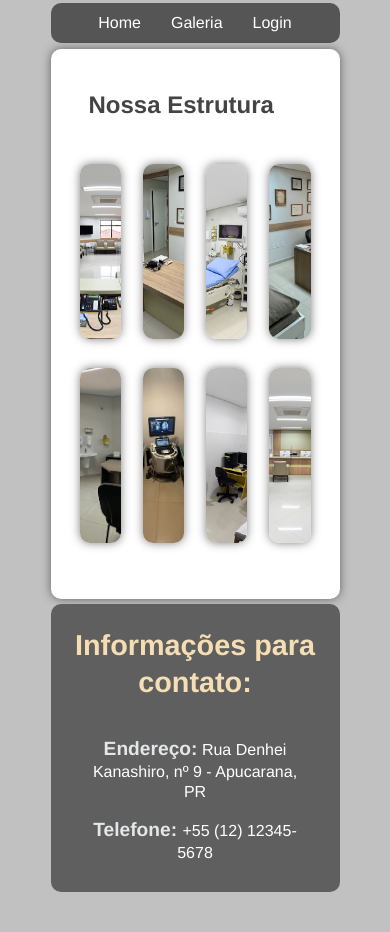
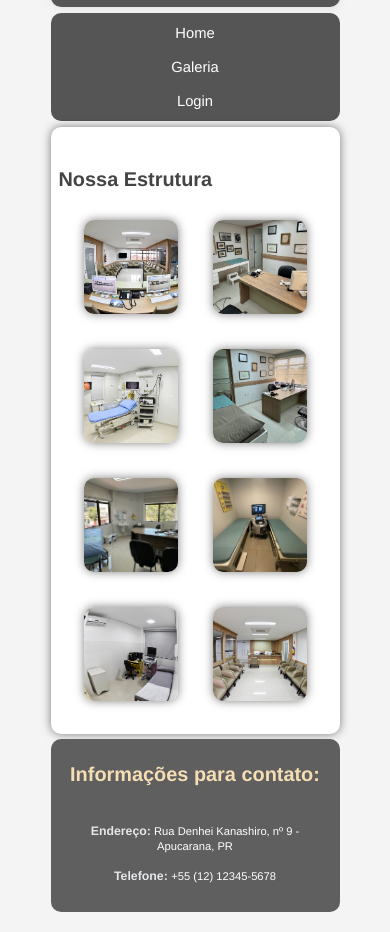
Before and after one commit to luismendess/trabalho1parte5, a plain HTML site: page galeria.html in a window 390 px wide. Shown: the part 178-1110 px from the top of the page. Drawn offline with Linux system fonts and the light colour scheme.

Commit message:
finalização do trabalho 1 parte 5

```diff
--- a/css/styles-galeria.css
+++ b/css/styles-galeria.css
@@ -17,6 +17,14 @@ header {
     box-shadow: 0 0 10px rgba(0, 0, 0, 0.1);
     text-align: center;
     margin-bottom: 6px;
+    font-size: 1.9em;
+}
+
+header h1,
+.titulo-nossa-estrutura,
+.titulo-footer,
+footer p {
+    font-size: calc(0.5em + 1vw);
 }
 
 nav {
@@ -25,10 +33,8 @@ nav {
     background-color: #555555;
     color: white;
     padding: 8px;
-    text-align: space-around;
     margin: 1px auto;
     margin-bottom: 6px;
-    font-family: "Helvetica Neue", Helvetica, Arial, sans-serif;
 }
 
 nav ul {
@@ -39,12 +45,14 @@ nav ul {
     list-style: none;
     margin: 0;
     padding: 0;
+    flex-wrap: wrap;
 }
 
 nav a {
     color: white;
     text-decoration: none;
     padding: 5px 10px;
+    font-size: calc(0.5em + 0.5vw);
 }
 
 nav a:hover {
@@ -61,29 +69,35 @@ nav a:hover {
     border-radius: 10px;
     box-shadow: 0px 0px 10px rgba(0, 0, 0, 0.5);
     margin-bottom: 5px;
+    display: flex;
+    flex-direction: column;
+    align-items: center;
 }
 
 .imagens-estrutura {
-    width: 100%;
-    border-collapse: separate;
-    border-spacing: 20px;
-    margin: 20px auto;
+    display: grid;
+    grid-template-columns: repeat(4, 1fr);
+    gap: 35px;
+    padding: 5px;
+    margin-bottom: 20px;
+    justify-content: center;
 }
 
 .imagens-estrutura td {
     text-align: center;
 }
 
-.titulo-nossa-estrutura{
+.titulo-nossa-estrutura {
     margin-top: 30px;
     justify-items: left;
-    text-align: justify;
-    margin-left: 30px;
+    text-align: start;
 }
 
 .imagens-estrutura img {
     width: 100%;
-    max-width: 160;
+    height: auto;
+    max-width: 200px;
+    aspect-ratio: 1 / 1;
     object-fit: cover;
     border-radius: 10px;
     box-shadow: 0 0 10px rgba(0, 0, 0, 0.5);
@@ -97,8 +111,7 @@ footer {
     font-family: "Helvetica Neue", Helvetica, Arial, sans-serif;
     width: 70%;
     border-radius: 10px;
-    text-align: space-evenly;
-    margin: 0px auto;
+    margin: 0 auto;
     margin-bottom: 20px;
     line-height: 1.3;
 }
@@ -112,18 +125,19 @@ footer {
     padding: 15px;
     max-width: 800px;
     margin: 0 auto;
+    text-align: center;
 }
 
 .titulo-footer {
     font-family: "Helvetica Neue", Helvetica, Arial, sans-serif;
-    font-size: 1.8em;
+    font-size: 1.6em;
     margin: 15px 0;
     color: wheat;
 }
 
 footer b {
     font-family: "Helvetica Neue", Helvetica, Arial, sans-serif;
-    font-size: 1.2em;
+    font-size: 1.1em;
     color: rgb(228, 230, 232);
     text-decoration: none;
 }
@@ -136,10 +150,104 @@ footer p {
     min-width: 120px;
     text-align: center;
     padding: 0 15px;
+    font-size: 1em;
 }
 
-body {
-    background-color: rgb(193, 193, 193);
-    margin: 0;
-    padding: 0;
+@media screen and (max-width: 768px) {
+
+    header,
+    nav,
+    .principal-galeria,
+    footer {
+        justify-items: center;
+        align-items: center;
+        width: 70%;
+    }
+
+    .imagens-estrutura {
+        grid-template-columns: repeat(3, 1fr);
+        margin: 20px;
+    }
+
+    .imagens-estrutura img {
+        max-width: 140px;
+    }
+
+    nav ul {
+        flex-direction: column;
+        align-items: center;
+    }
+
+    nav a {
+        padding: 10px 20px;
+        font-size: calc(0.9em + 0.5vw);
+    }
+
+    .footer-content {
+        flex-direction: column;
+        align-items: center;
+        justify-items: center;
+    }
+
+    header h1,
+    .titulo-nossa-estrutura,
+    .titulo-footer,
+    footer p {
+        align-items: center;
+        font-size: calc(1.2em + 1vw);
+    }
+
+    footer p {
+        align-items: center;
+        font-size: 0.9em;
+    }
 }
+
+@media screen and (max-width: 480px) {
+    header,
+    nav,
+    .principal-galeria,
+    footer {
+        width: 70%;
+    }
+
+    .imagens-estrutura {
+        grid-template-columns: repeat(2, 1fr);
+    }
+
+    .imagens-estrutura img {
+        max-width: 120px;
+    }
+
+    .footer-content {
+        flex-direction: column;
+        align-items: center;
+    }
+
+    .footer-content {
+        flex-direction: column;
+    }
+
+    nav ul {
+        flex-direction: column;
+        align-items: center;
+    }
+
+    nav a {
+        padding: 10px 20px;
+        font-size: calc(0.8em + 0.5vw);
+    }
+
+    header h1,
+    .titulo-nossa-estrutura,
+    .titulo-footer,
+    footer p {
+        align-items: center;
+        font-size: calc(1em + 1vw);
+    }
+
+    footer p {
+        align-items: center;
+        font-size: 0.7em;
+    }
+}
--- a/css/styles.css
+++ b/css/styles.css
@@ -8,6 +8,7 @@
     font-family: "Helvetica Neue", Helvetica, Arial, sans-serif;
     color: #444;
     line-height: 1.5;
+    transition: width 0.3s ease, padding 0.3s ease;
 }
 
 h1 {
@@ -38,6 +39,7 @@ nav ul {
     list-style: none;
     margin: 0;
     padding: 0;
+    transition: flex-direction 0.3s ease, gap 0.3s ease;
 }
 
 nav a {
@@ -79,6 +81,7 @@ footer {
     padding: 15px;
     max-width: 800px;
     margin: 0 auto;
+    transition: flex-direction 0.3s ease, align-items 0.3s ease;
 }
 
 .titulo-footer{
@@ -87,6 +90,7 @@ footer {
     margin: 15px 0;
     color: wheat;
 }
+
 footer b{
     font-family: "Helvetica Neue", Helvetica, Arial, sans-serif;
     font-size: 1.2em;
@@ -102,3 +106,43 @@ footer p {font-family: "Helvetica Neue", Helvetica, Arial, sans-serif;
     text-align: center;
     padding: 0 15px;
 }
+
+@media (max-width: 768px) {
+    .principal {
+        width: 90%;
+        padding: 10px;
+    }
+
+    nav ul {
+        flex-direction: column;
+        gap: 10px;
+    }
+
+    .footer-content {
+        flex-direction: column;
+        align-items: center;
+    }
+}
+
+@media (max-width: 480px) {
+    h1 {
+        font-size: 1.5em;
+        padding: 20px;
+    }
+
+    nav a {
+        padding: 10px;
+    }
+
+    .titulo-footer {
+        font-size: 1.5em;
+    }
+
+    footer b {
+        font-size: 1em;
+    }
+
+    footer p {
+        font-size: 0.9em;
+    }
+}
--- a/galeria.html
+++ b/galeria.html
@@ -2,6 +2,7 @@
 <html lang="pt-br">
   <head>
     <meta charset="UTF-8">
+    <meta name="viewport" content="width=device-width, initial-scale=1.0">
     <link rel="stylesheet" href="css/styles-galeria.css">
     <title>Galeria</title>
   </head>
@@ -23,36 +24,16 @@
       <section class="nossa-estrutura">
         <h2 class="titulo-nossa-estrutura">Nossa Estrutura</h2>
 
-        <table class="imagens-estrutura">
-          <tr class="linha1">
-            <td>
-              <img src="images/1.1.jpg" width="175" height="175" alt="estrutura1">
-            </td>
-            <td>
-              <img src="images/1.png" width="175" height="175" alt="estrutura2" >
-            </td>
-            <td>
-              <img src="images/2.jpg" width="175" height="175" alt="estrutura3" >
-            </td>
-            <td>
-              <img src="images/2.png" width="175" height="175" alt="estrutura4" >
-            </td>
-          </tr>
-          <tr class="linha2">
-            <td>
-              <img src="images/385546218_1940444119683028_8932851864250337340_n.jpg" width="175" height="175" alt="estrutura5" >
-            </td>
-            <td>
-              <img src="images/413067108_258134927080765_8056091794215643277_n.jpg" width="175" height="175" alt="estrutura6" >
-            </td>
-            <td>
-              <img src="images/5.5.jpg" width="175" height="175" alt="estrutura7">
-            </td>
-            <td>
-              <img src="images/9.jpg" width="175" height="175" alt="estrutura8">
-            </td>
-          </tr>
-        </table>
+        <div class="imagens-estrutura">
+          <img src="images/1.1.jpg" alt="estrutura1">
+          <img src="images/1.png" alt="estrutura2">
+          <img src="images/2.jpg" alt="estrutura3">
+          <img src="images/2.png" alt="estrutura4">
+          <img src="images/385546218_1940444119683028_8932851864250337340_n.jpg" alt="estrutura5">
+          <img src="images/413067108_258134927080765_8056091794215643277_n.jpg" alt="estrutura6">
+          <img src="images/5.5.jpg" alt="estrutura7">
+          <img src="images/9.jpg" alt="estrutura8">
+        </div>
       </section>
     </main>
 
```
Also changed, not shown: css/styles-login.css (+24 -0 lines), index.html (+1 -0 lines), login.html (+1 -0 lines).
